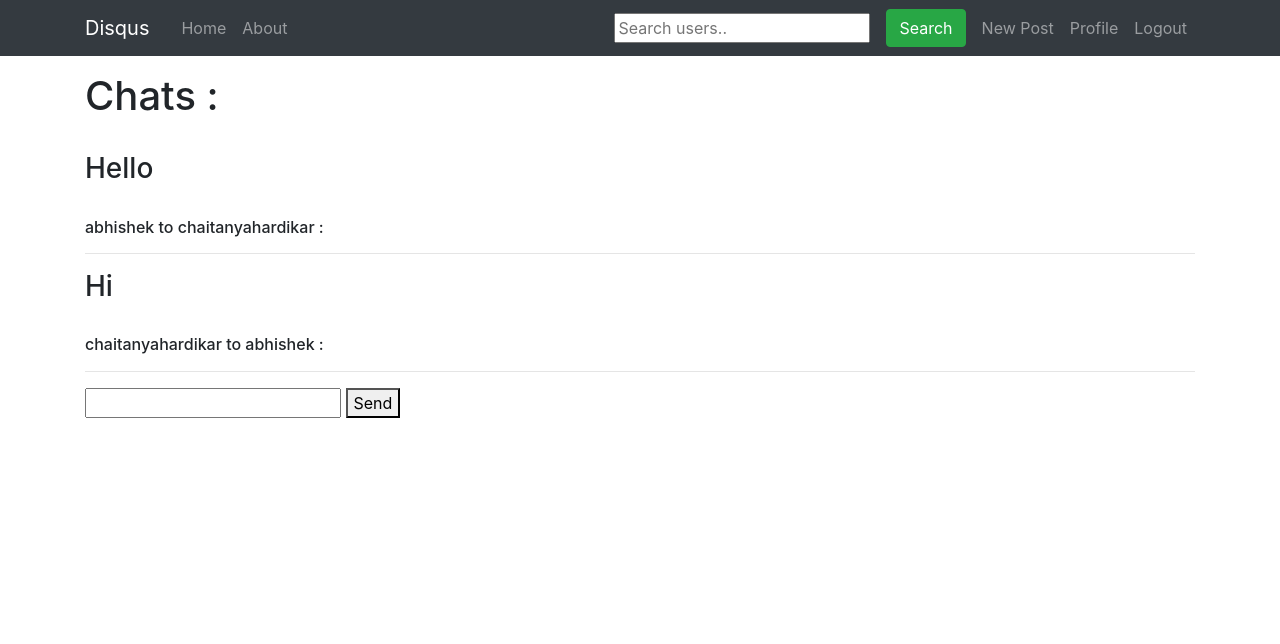
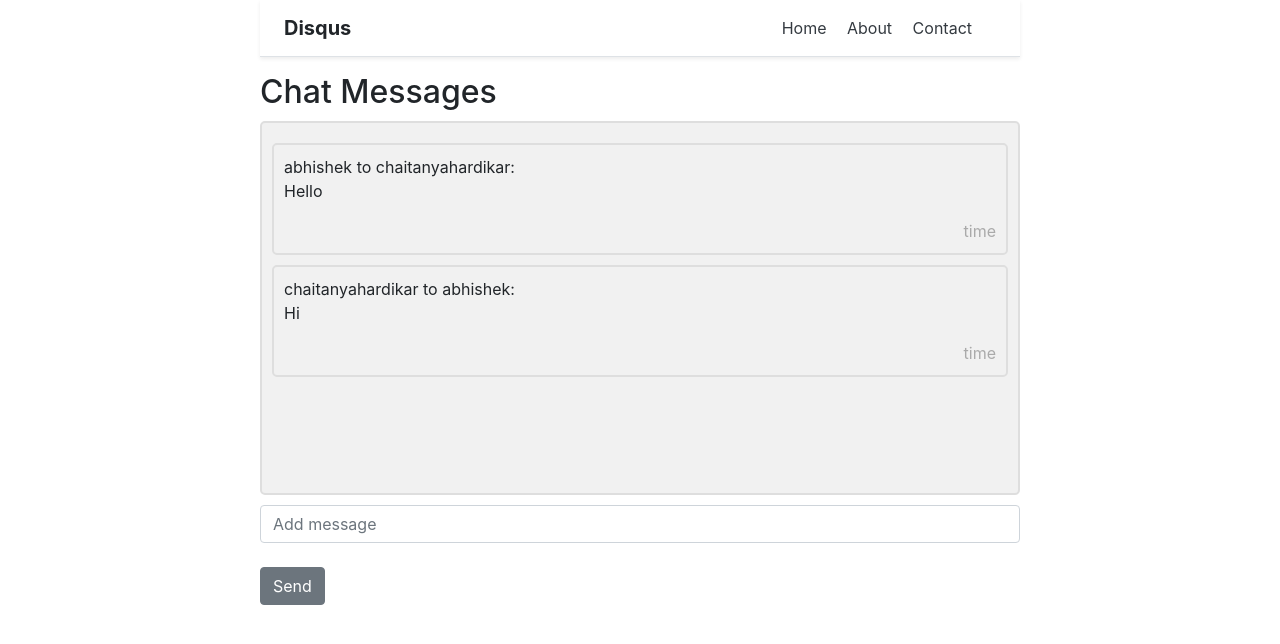
Before and after one commit to chaitanyahardikar/devathon, a Django app: the page made by chat/templates/chat/conversation.html in a window 1280 px wide. Shown: the top 644 px of the page. Run offline with Django 3.2, Linux system fonts and the light colour scheme; the first user in the database is signed in; data comes from the database, SQL or seed files in the repository; some libraries are stand-ins or nearby versions.

Commit message:
chat ui added

```diff
--- /dev/null
+++ b/chat/static/chat/mycss2.css
@@ -0,0 +1,57 @@
+body {
+    margin: 0 auto;
+    max-width: 800px;
+    padding: 0 20px;
+  }
+
+  .container {
+    border: 2px solid #dedede;
+    background-color: #f1f1f1;
+    border-radius: 5px;
+    padding: 10px;
+    margin: 10px 0;
+  }
+  .msg{
+    overflow-wrap: break-word;
+  }
+
+  .darker {
+    border-color: #ccc;
+    background-color: #ddd;
+  }
+
+  .container::after {
+    content: "";
+    clear: both;
+    display: table;
+  }
+
+  .container img {
+    float: left;
+    max-width: 60px;
+    width: 100%;
+    margin-right: 20px;
+    border-radius: 50%;
+  }
+
+  .container img.right {
+    float: right;
+    margin-left: 20px;
+    margin-right:0;
+  }
+
+  .time-right {
+    float: right;
+    color: #aaa;
+  }
+
+  .time-left {
+    float: left;
+    color: #999;
+  }
+
+  .anyClass{
+      height:350px;
+      overflow-x:auto;
+      overflow-y:scroll;
+  }
--- /dev/null
+++ b/chat/static/chat/product.css
@@ -0,0 +1,74 @@
+.container {
+  max-width: 960px;
+}
+
+/*
+ * Custom translucent site header
+ */
+
+.site-header {
+  background-color: rgba(0, 0, 0, .85);
+  -webkit-backdrop-filter: saturate(180%) blur(20px);
+  backdrop-filter: saturate(180%) blur(20px);
+}
+.site-header a {
+  color: #999;
+  transition: ease-in-out color .15s;
+}
+.site-header a:hover {
+  color: #fff;
+  text-decoration: none;
+}
+
+/*
+ * Dummy devices (replace them with your own or something else entirely!)
+ */
+
+.product-device {
+  position: absolute;
+  right: 10%;
+  bottom: -30%;
+  width: 300px;
+  height: 540px;
+  background-color: #333;
+  border-radius: 21px;
+  -webkit-transform: rotate(30deg);
+  transform: rotate(30deg);
+}
+
+.product-device::before {
+  position: absolute;
+  top: 10%;
+  right: 10px;
+  bottom: 10%;
+  left: 10px;
+  content: "";
+  background-color: rgba(255, 255, 255, .1);
+  border-radius: 5px;
+}
+
+.product-device-2 {
+  top: -25%;
+  right: auto;
+  bottom: 0;
+  left: 5%;
+  background-color: #e5e5e5;
+}
+
+
+/*
+ * Extra utilities
+ */
+
+.flex-equal > * {
+  -ms-flex: 1;
+  flex: 1;
+}
+@media (min-width: 768px) {
+  .flex-md-equal > * {
+    -ms-flex: 1;
+    flex: 1;
+  }
+}
+
+.overflow-hidden { overflow: hidden; }
--- a/chat/templates/chat/conversation.html
+++ b/chat/templates/chat/conversation.html
@@ -1,44 +1,62 @@
-{% extends 'feed/base.html' %}
+{% load static %}
+<!DOCTYPE html>
+<html>
+<head>
+<meta name="viewport" content="width=device-width, initial-scale=1">
+<link rel="stylesheet" href="https://stackpath.bootstrapcdn.com/bootstrap/4.4.1/css/bootstrap.min.css" integrity="sha384-Vkoo8x4CGsO3+Hhxv8T/Q5PaXtkKtu6ug5TOeNV6gBiFeWPGFN9MuhOf23Q9Ifjh" crossorigin="anonymous">
+<link href="{% static 'chat/product.css' %}" rel="stylesheet">
+<link href="{% static 'chat/mycss2.css' %}" rel="stylesheet">
 
-{% load static %}
-{% block css %}
-<link rel="stylesheet" type="text/css" href="{% static 'chat/conversation.css' %}">
-{% endblock %}
+<link rel="icon" href="img/icon.png">
+
+</head>
+<body>
+<div class="d-flex flex-column flex-md-row align-items-center p-3 px-md-4 mb-3 bg-white border-bottom shadow-sm">
+  <h5 class="my-0 mr-md-auto font-weight-normal"><strong>Disqus</strong></h5>
+  <nav class="my-2 my-md-0 mr-md-3">
+    <a class="p-2 text-dark" href="#">Home</a>
+    <a class="p-2 text-dark" href="#">About</a>
+    <a class="p-2 text-dark" href="#">Contact</a>
+  </nav>
+</div>
+<h2>Chat Messages </h2>
 
 
-{% block container %}
-
-<h1>Chats : </h1><br>
-<div id="all-msg">
+<div class="container" id="container">
+    <div class="anyClass" id="anyClass">
 
         {% for message in messages %}
-	<div>
-		<h3> {{ message.content }} </h3> <br>
-		<h6> {{ message.sender }} to {{ message.receiver }} : </h6>
+          <div class="container msg">
+            {{ message.sender }} to {{ message.receiver }}: <p> {{ message.content }} </p>
+            <span class="time-right"> time </span>
           </div>
-	<hr>
         {% endfor %}
 
     </div>
+</div>
+
+<input type="text" class = "form-control" name="usermsg" id="usermsg" placeholder="Add message"><br>
+<button class="btn btn-secondary" name="submitmsg" id="submitmsg">Send</button>
 
 
+<!-- jquery and bootstrap scripts -->
+<script src="https://code.jquery.com/jquery-3.4.1.slim.min.js" integrity="sha384-J6qa4849blE2+poT4WnyKhv5vZF5SrPo0iEjwBvKU7imGFAV0wwj1yYfoRSJoZ+n" crossorigin="anonymous"></script>
+<script src="https://cdn.jsdelivr.net/npm/popper.js@1.16.0/dist/umd/popper.min.js" integrity="sha384-Q6E9RHvbIyZFJoft+2mJbHaEWldlvI9IOYy5n3zV9zzTtmI3UksdQRVvoxMfooAo" crossorigin="anonymous"></script>
+<script src="https://stackpath.bootstrapcdn.com/bootstrap/4.4.1/js/bootstrap.min.js" integrity="sha384-wfSDF2E50Y2D1uUdj0O3uMBJnjuUD4Ih7YwaYd1iqfktj0Uod8GCExl3Og8ifwB6" crossorigin="anonymous"></script>
+<script
+  src="https://code.jquery.com/jquery-3.4.1.min.js"
+  integrity="sha256-CSXorXvZcTkaix6Yvo6HppcZGetbYMGWSFlBw8HfCJo="
+  crossorigin="anonymous">
+</script>
 
 
-
-<input type=text name=msg id="msg">
-</input>
-<button type=button id="send"> Send</button>
-
-
-
-{% block script %}
 <script type="text/javascript">
 
-async function updateMessage(url, msg)
+async function updateMessage(url, msg, fetch_only)
 {
   var csrftoken = "{{csrf_token}}";
 
-	const obj = {msg: msg};
+  const obj = {msg: msg, fetch_only: fetch_only};
   const data = JSON.stringify(obj);
 
   let params = {
@@ -54,37 +72,83 @@ async function updateMessage(url, msg)
   return messages;
 }
 
+
 function card(message)
 {
-	return `<div>
-		<h3> ${ message.content } </h3> <br>
-		<h6> ${ message.sender } to ${ message.receiver } : ${message.timestamp}</h6>
-	</div>
-	<hr>`;
+  let str = `<div class="container msg">
+            ${ message.sender } to ${ message.receiver }: <p> ${ message.content } </p>
+            <span class="time-right"> time </span>
+          </div>`;
+
+  return str;
 }
-document.getElementById("send").addEventListener("click", function() {
 
-	let msg = document.getElementById('msg').value;
-	let chatbox = document.getElementById('all-msg');
 
+let scrolled = false;
+
+setInterval(() => {
+  let msg = $("#usermsg").val();
   let url = "";
 
-	chatbox.innerHTML = "";
-	updateMessage(url, msg).then(messages => {
+  updateMessage(url, msg, 1).then(messages => {
 
+    let data = '';
     for(i=0; i<messages.length; i++)
     {
        message = messages.at(i);
-		   chatbox.innerHTML += card(message)
-		   console.log(message);
+       data += card(message)
     }
-		console.log("message is ", messages)
+
+    if(document.getElementsByClassName('anyClass')[0].innerHTML != data)
+      {
+        document.getElementsByClassName('anyClass')[0].innerHTML = data;
+        scroll();
+      }
   })
+}, 1000);
+
+// Using enter key trigger submit button
+var input = document.getElementById("usermsg");
+input.addEventListener("keyup", function(event) {
+  if (event.keyCode === 13) {
+    event.preventDefault();
+    document.getElementById("submitmsg").click();
+  }
 });
 
 
+// Event listener at send button only submit the message to database
+$("#submitmsg").click(function(){
+
+      let msg = $("#usermsg").val();
+      $("#usermsg").val("");
+      let url = "";
+
+      updateMessage(url, msg, 0).then(messages => {
+        // console.log("Sent msg is ", messages)
+      })
+
+  });
+
+// To keep chat at the bottom
+function scroll()
+{
+  if(!scrolled)
+      {$('#anyClass').scrollTop($('#anyClass').prop("scrollHeight"));}
+}
+
+//To check whether user is scrolling or not
+$("#anyClass").on('scroll', function(){
+  scrolled = true;
+  setTimeout(function(){
+    scrolled = false;
+
+}, 1000);
+
+});
 
 
 </script>
-{% endblock script %}
-{% endblock %}
+</body>
+
+</html>
--- a/chat/views.py
+++ b/chat/views.py
@@ -37,8 +37,11 @@ def Conversation(request, username):
 		print("it is a post request")
 		data = json.loads(request.body.decode("utf-8"))
 		curr_msg = data['msg']
-		new_msg = Message(sender=user, receiver=user2, content=curr_msg)
-		new_msg.save();
+		fetch_only = data['fetch_only']
+
+		if fetch_only == 0:
+			new_msg = Message(sender=user, receiver=user2, content=curr_msg)
+			new_msg.save();
 		messages = list(Message.objects.filter(Q(sender=user,receiver=user2) | Q(receiver=user,sender=user2)).order_by('timestamp').values())
 
 		messages_with_username = []
```
Also changed, not shown: chat/static/chat/mycss.css (added, +15 -0 lines), db.sqlite3. Lines whose indentation alone changed are shown as unchanged.
